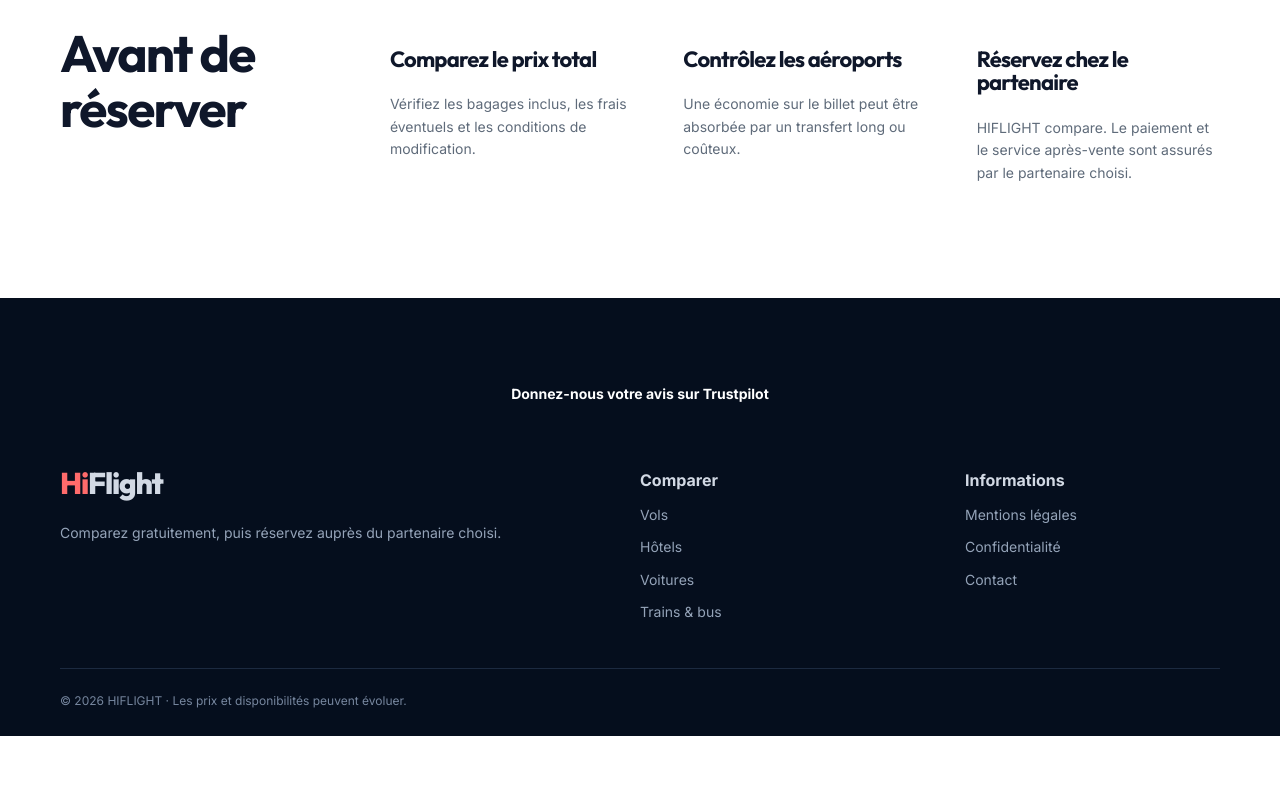
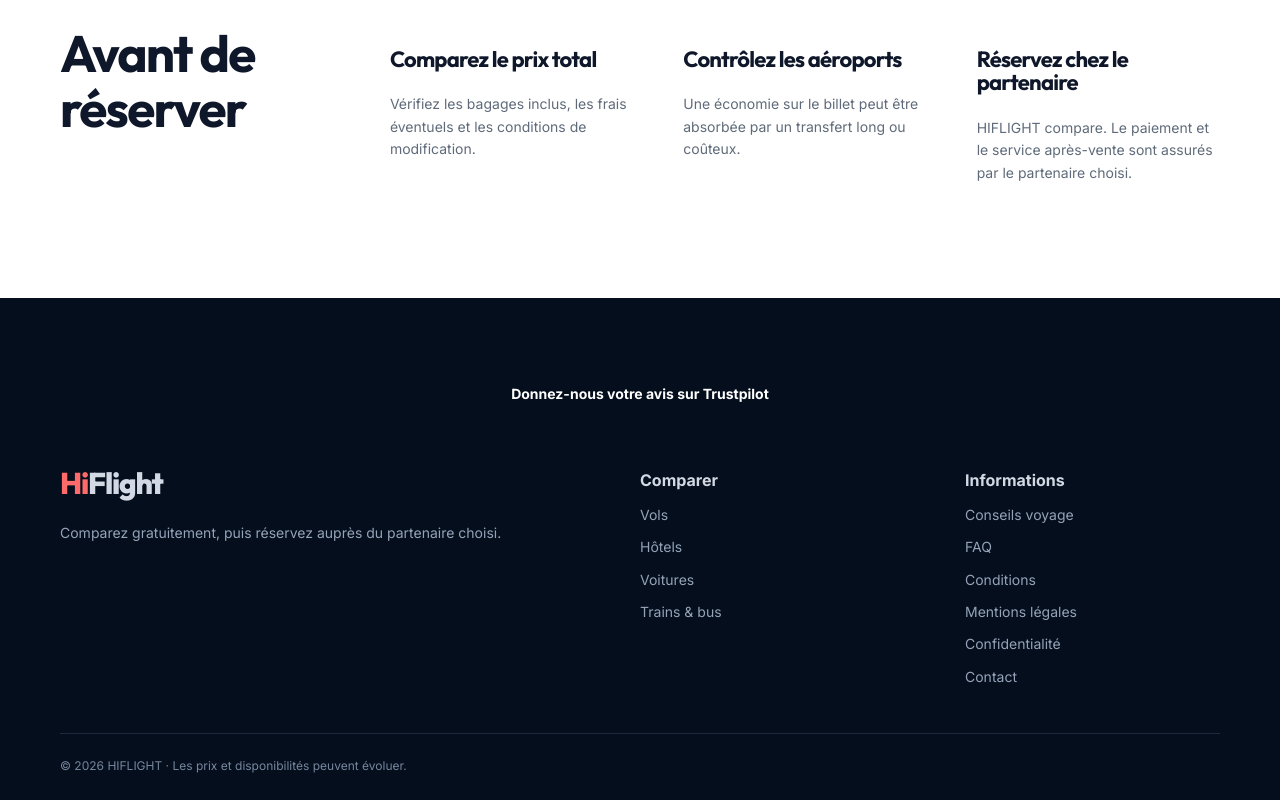
Before and after one commit to hifindhub-pixel/hiflight, a Next.js app in the folder HIFLIGHT-Phase-2/: page / in a window 1280 px wide. Shown: the part 4001-4801 px from the top of the page. Before the commit the page ends 4737 px from the top, so only its background shows below. Built offline with nearby package versions, Linux system fonts and the light colour scheme; no server answers.

Commit message:
Expose the stable app support routes

```diff
--- a/HIFLIGHT-Phase-2/components/Footer.tsx
+++ b/HIFLIGHT-Phase-2/components/Footer.tsx
@@ -31,7 +31,7 @@ export default function Footer() {
       <div className="footer-grid">
         <div><div className="brand"><span>Hi</span>Flight</div><p>Comparez gratuitement, puis réservez auprès du partenaire choisi.</p></div>
         <div><strong>Comparer</strong><Link href="/#recherche">Vols</Link><Link href="/hotels">Hôtels</Link><Link href="/voitures">Voitures</Link><Link href="/trains-bus">Trains & bus</Link></div>
-        <div><strong>Informations</strong><Link href="/mentions-legales">Mentions légales</Link><Link href="/confidentialite">Confidentialité</Link><a href="mailto:contact@hiflight.fr">Contact</a></div>
+        <div><strong>Informations</strong><Link href="/blog">Conseils voyage</Link><Link href="/faq">FAQ</Link><Link href="/conditions">Conditions</Link><Link href="/mentions-legales">Mentions légales</Link><Link href="/confidentialite">Confidentialité</Link><a href="mailto:contact@hiflight.fr">Contact</a></div>
       </div>
       <div className="footer-bottom">© {new Date().getFullYear()} HIFLIGHT · Les prix et disponibilités peuvent évoluer.</div>
     </footer>
```
